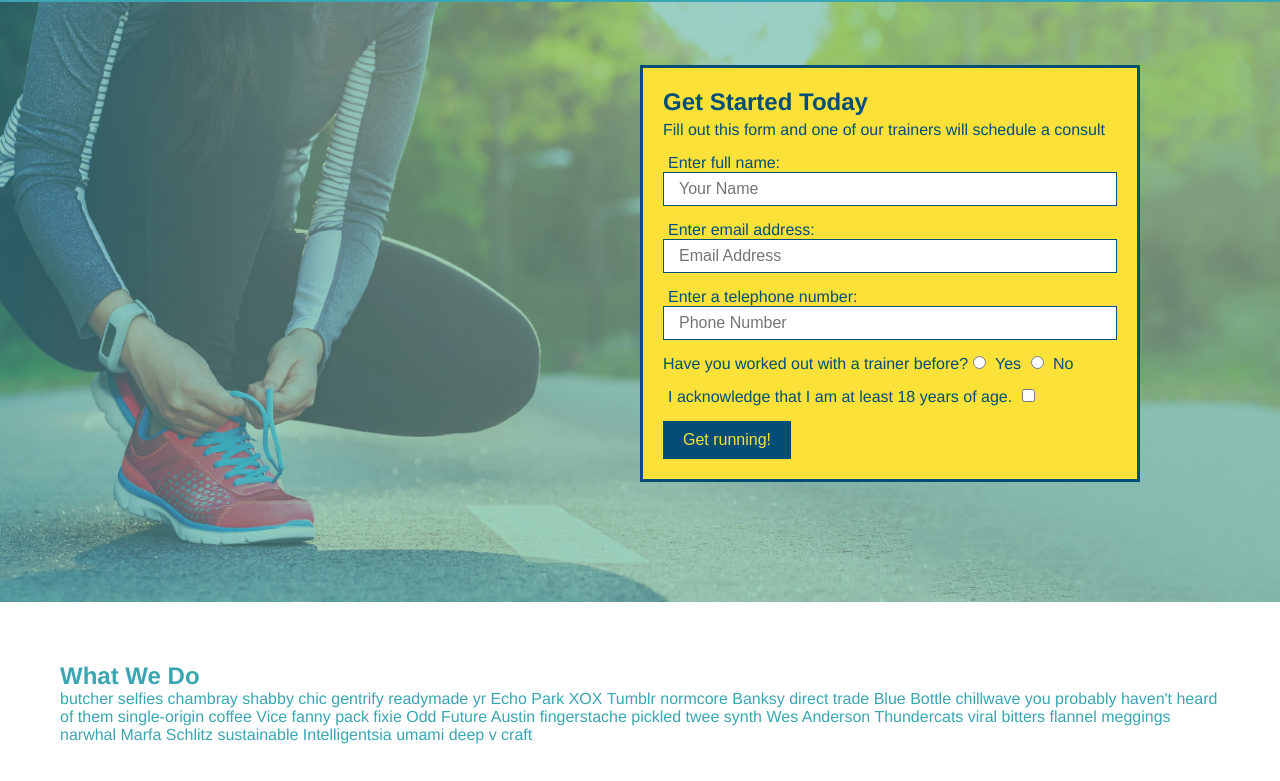
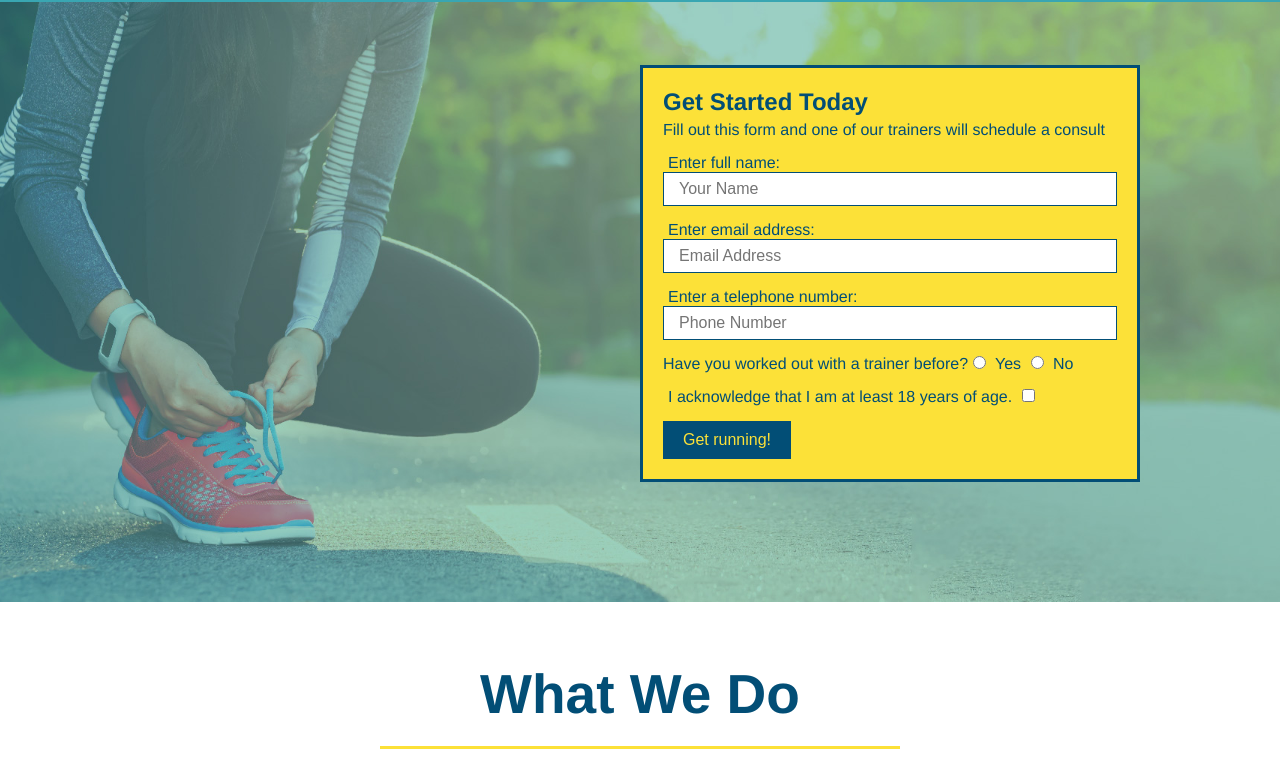
Before and after one commit to apoklar/run-buddy, a plain HTML site: page index.html in a window 1280 px wide. Shown: the part 80-861 px from the top of the page. Drawn offline with Linux system fonts and the light colour scheme.

Commit message:
style what we do section

```diff
--- a/assets/css/style.css
+++ b/assets/css/style.css
@@ -117,3 +117,25 @@ section {
   padding: 10px 20px;
   font-size: 16px;
 }
+
+.intro {
+  text-align: center;
+}
+
+.intro h2 {
+  font-size: 55px;
+  color: #024e76;
+  margin-bottom: 35px;
+  padding: 0 100px 20px 100px;
+  border-bottom: 3px solid;
+  border-color: #fce138;
+  display: inline-block;
+}
+
+.intro p {
+  line-height: 1.7;
+  color: #39a6b2;
+  width: 80%;
+  font-size: 20px;
+  margin: 0 auto
+}
```
